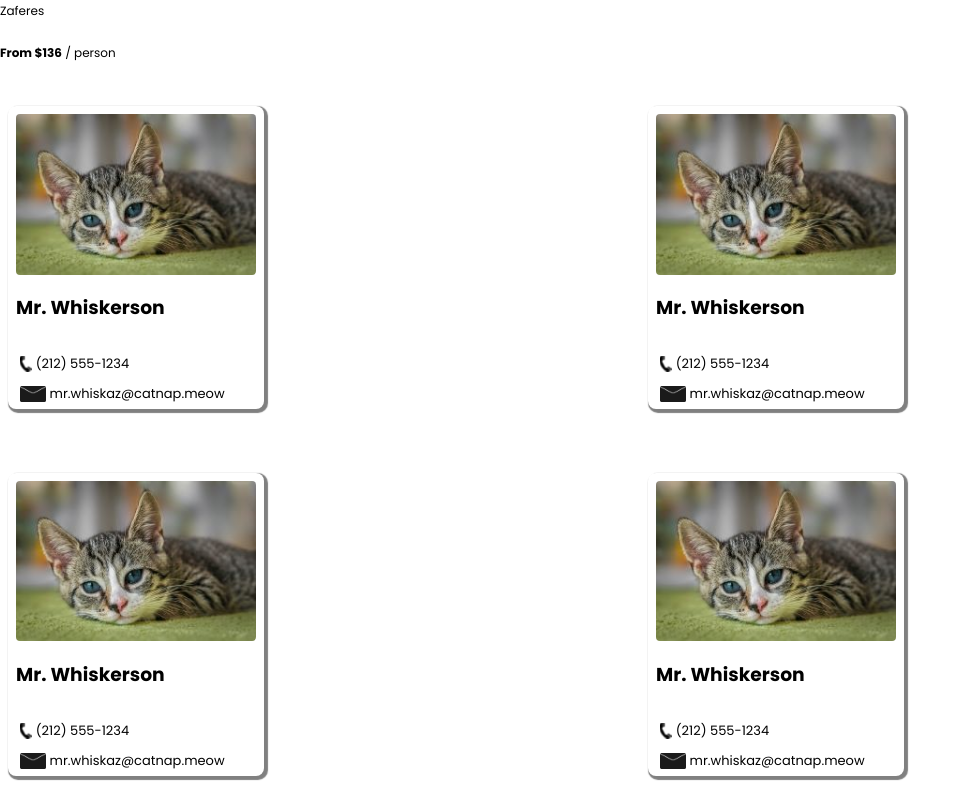
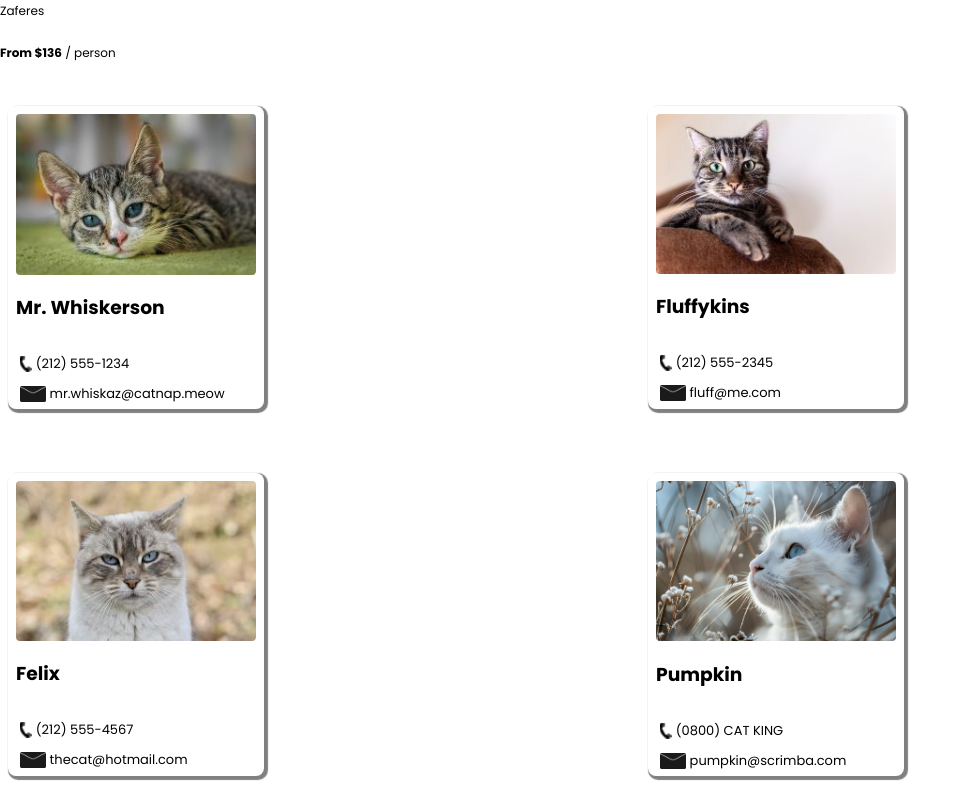
Before and after one commit to davelim/react-basics, a React (Vite) app in the folder props-airbnb/: page / in a window 1280 px wide. Shown: the part 1086-1894 px from the top of the page, without its empty margins (0-971 px from the left). Built offline with nearby package versions, Linux system fonts and the light colour scheme.

Commit message:
Props for contact card

```diff
--- a/props-airbnb/src/App.jsx
+++ b/props-airbnb/src/App.jsx
@@ -14,10 +14,26 @@ function App() {
       <Hero />
       <Card />
       <div className="contacts">
-        <ContactCard />
-        <ContactCard />
-        <ContactCard />
-        <ContactCard />
+        <ContactCard
+          img="../assets/mr-whiskerson.jpg"
+          name="Mr. Whiskerson"
+          phoneNumber="(212) 555-1234"
+          email="mr.whiskaz@catnap.meow"/>
+        <ContactCard
+          img="../assets/fluffykins.jpg"
+          name="Fluffykins"
+          phoneNumber="(212) 555-2345"
+          email="fluff@me.com"/>
+        <ContactCard
+          img="../assets/felix.jpg"
+          name="Felix"
+          phoneNumber="(212) 555-4567"
+          email="thecat@hotmail.com"/>
+        <ContactCard
+          img="../assets/pumpkin.png"
+          name="Pumpkin"
+          phoneNumber="(0800) CAT KING"
+          email="pumpkin@scrimba.com"/>
       </div>
     </div>
   )
--- a/props-airbnb/src/components/ContactCard.jsx
+++ b/props-airbnb/src/components/ContactCard.jsx
@@ -1,20 +1,23 @@
-import whiskerson from "../assets/mr-whiskerson.jpg";
 import phone from "../assets/phone-icon.png";
 import mail from "../assets/mail-icon.png";
+// import {require} from "react";
 import "./ContactCard.css";
 
-export default function ContactCard() {
+export default function ContactCard({img, name, phoneNumber, email}) {
+    // Note: URL needed for Vite
+    // https://youtu.be/7EFZIe_Cpv8?feature=shared&t=698
+    const url = new URL(`${img}`, import.meta.url);
     return (
         <div className="contact-card">
-            <img src={whiskerson}/>
-            <h3>Mr. Whiskerson</h3>
+            <img src={url.href}/>
+            <h3>{name}</h3>
             <div className="info-group">
                 <img src={phone}/>
-                <p>(212) 555-1234</p>
+                <p>{phoneNumber}</p>
             </div>
             <div className="info-group">
                 <img src={mail}/>
-                <p>mr.whiskaz@catnap.meow</p>
+                <p>{email}</p>
             </div>
         </div>
     );
```
